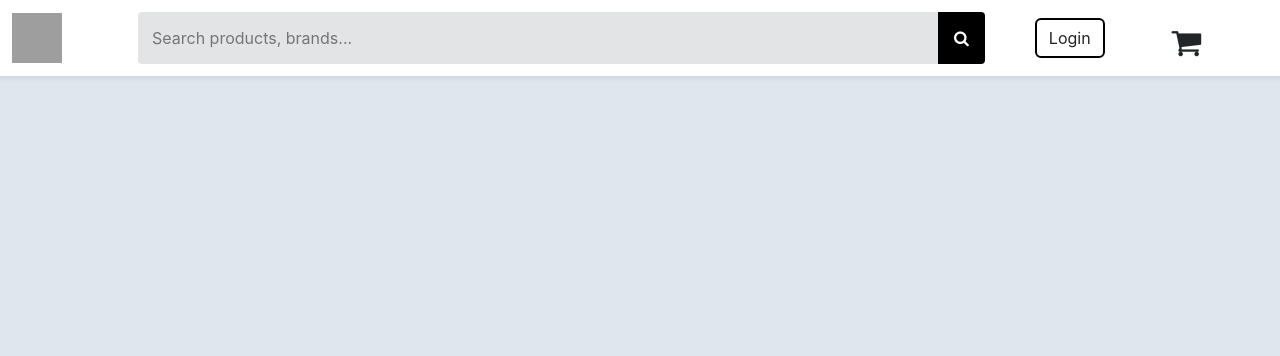
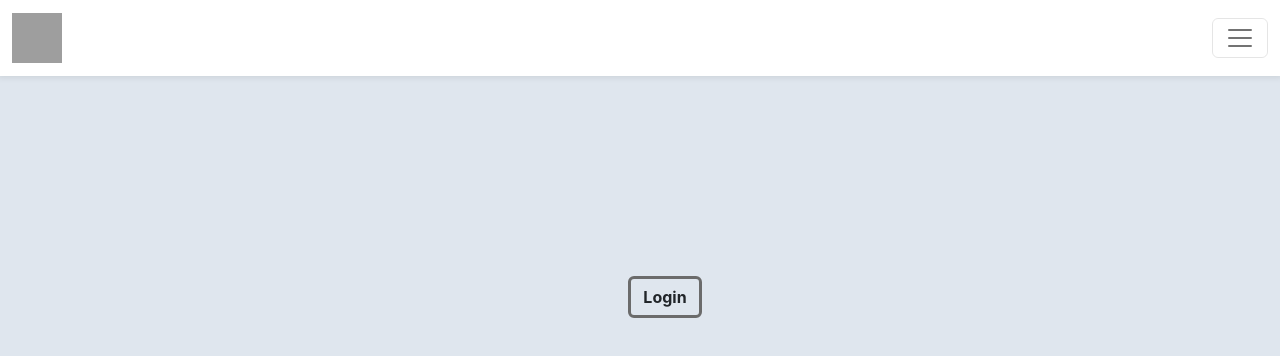
Before and after one commit to g-one-mart/g-one-frontend, a React (Create React App) app: page /user/login in a window 1280 px wide. Before the commit this address had no page. Shown: the top 356 px of the page. Built offline with nearby package versions, Linux system fonts and the light colour scheme; grey boxes are pictures that could not be loaded.

Commit message:
separate login page

```diff
--- a/src/components/NavBar/index.css
+++ b/src/components/NavBar/index.css
@@ -64,6 +64,15 @@
   display: flex;
   align-items: center;
   justify-content: center;
+  text-decoration: none;
+}
+
+.usericonbutton:hover{
+  color: black;
+  border-color: black;
+  border-width: 2px;
+  border-style: solid;
+  text-decoration: none;
 }
 
 .usericonbutton{
--- a/src/components/NavBar/index.js
+++ b/src/components/NavBar/index.js
@@ -1,16 +1,14 @@
 import { Link } from "react-router-dom";
 import { useAuthContext } from "../../hooks/useAuthContext";
-import { useLogin } from "../../hooks/useLogin";
 import { useLogout } from "../../hooks/useLogout";
 import "./index.css";
 
 const Component = () => {
-  const { login, isloading } = useLogin();
   const { logout } = useLogout();
   const { user } = useAuthContext();
   return (
     <>
-      <nav className="navbar navbar-expand-lg bg-body-tertiary navBar">
+      <nav className="navbar navbar-expand-xxl bg-body-tertiary navBar">
         <div className="container-fluid">
           <div className="navbar-brand">
             <Link to={"/"}>
@@ -48,11 +46,11 @@ const Component = () => {
                   <button onClick={() => logout()} className="btn usericonbutton">Logout</button>
                 </div>
               ) : (
-                <div className="usericonof">
-                  <button disabled={isloading} onClick={() => login()} className="btn usericonbutton">
+                <Link to={"/user/login"} className="usericonof">
+                  <button className="btn usericonbutton">
                     Login
                   </button>
-                </div>
+                </Link>
               )}
             </div>
             <div className="nav-item carticon">
--- /dev/null
+++ b/src/pages/LoginPage/index.css
@@ -0,0 +1,16 @@
+.usericonbutton{
+     border-color: black;
+     border-width: 2px;
+     border-style: solid;
+}
+
+.usericonposp{
+     margin-top: 200px;
+}
+
+.usericonbuttonp{
+     border-color: #6b6b6b;
+     border-width: 3px;
+     border-style: solid;
+     font-weight: bolder;
+}
--- /dev/null
+++ b/src/pages/LoginPage/index.js
@@ -0,0 +1,37 @@
+import { Link } from "react-router-dom";
+import { useAuthContext } from "../../hooks/useAuthContext";
+import { useLogin } from "../../hooks/useLogin";
+import { useLogout } from "../../hooks/useLogout";
+import "./index.css";
+
+const LoginPage = () => {
+     const { login, isloading } = useLogin();
+     const { logout } = useLogout();
+     const { user } = useAuthContext();
+     return (
+          <>
+               <div className="container-fluid">
+                    <div className="usericonposp">
+                         {user ? (
+                              <div className="useicons">
+                                   <Link to={"/user/profile"}>
+                                        <i className="fa fa-user fa-2x usericon" aria-hidden="true"></i>
+                                   </Link>
+                                   <button onClick={() => logout()} className="btn usericonbuttonp">
+                                        Logout
+                                   </button>
+                              </div>
+                         ) : (
+                              <div className="usericonof">
+                                   <button disabled={isloading} onClick={() => login()} className="btn usericonbuttonp">
+                                        Login
+                                   </button>
+                              </div>
+                         )}
+                    </div>
+               </div>
+          </>
+     );
+};
+
+export default LoginPage;
--- a/src/pages/Route/index.js
+++ b/src/pages/Route/index.js
@@ -6,6 +6,7 @@ import ProductPage from "../ProductPage";
 import ProfilePage from "../ProfilePage";
 import OrdersPage from "../OrdersPage";
 import CheckoutPage from "../CheckoutPage";
+import LoginPage from "../LoginPage";
 import "./index.css";
 
 const Component = () => {
@@ -32,6 +33,7 @@ const Component = () => {
           path="/checkout"
           element={isLoggedIn ? <CheckoutPage /> : <Navigate to="/" />}
         />
+        <Route path="/user/login" element={ <LoginPage />} />
       </Routes>
     </>
   );
```
